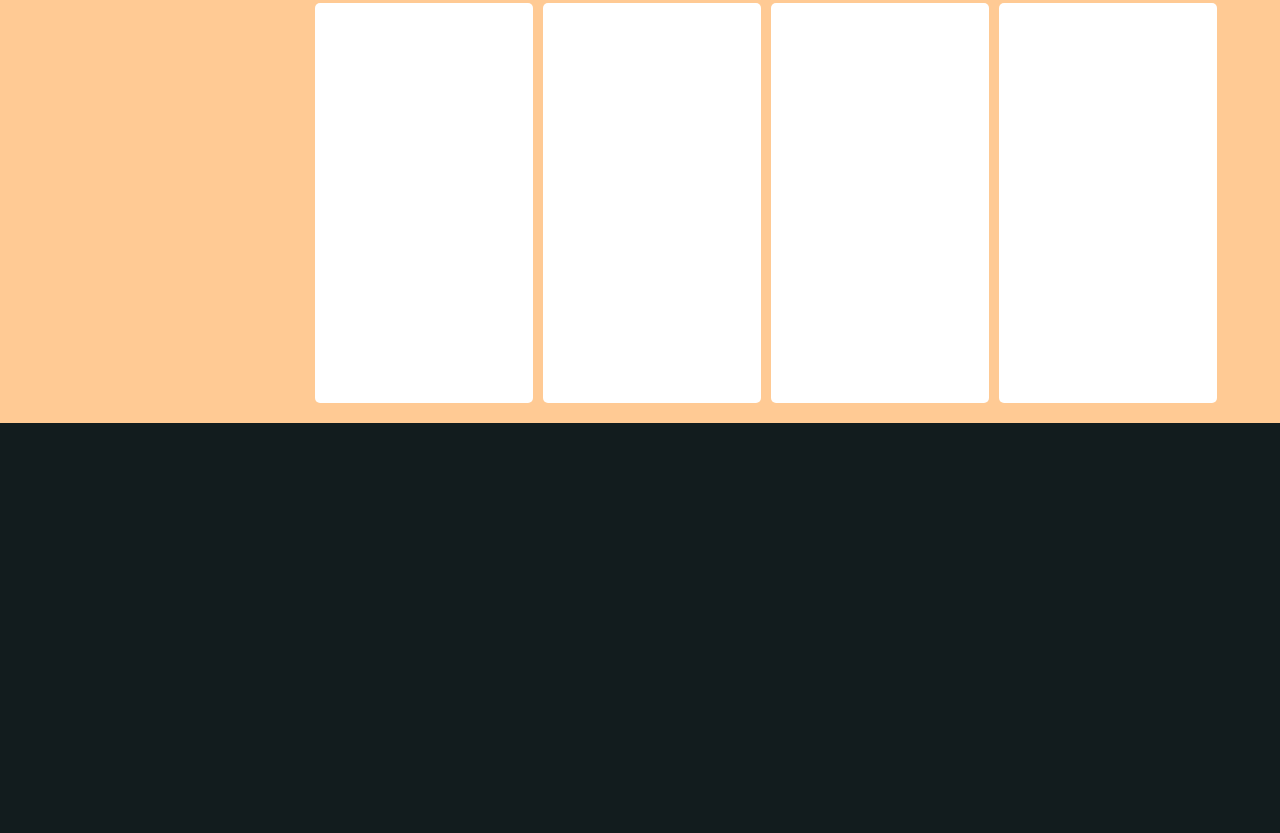
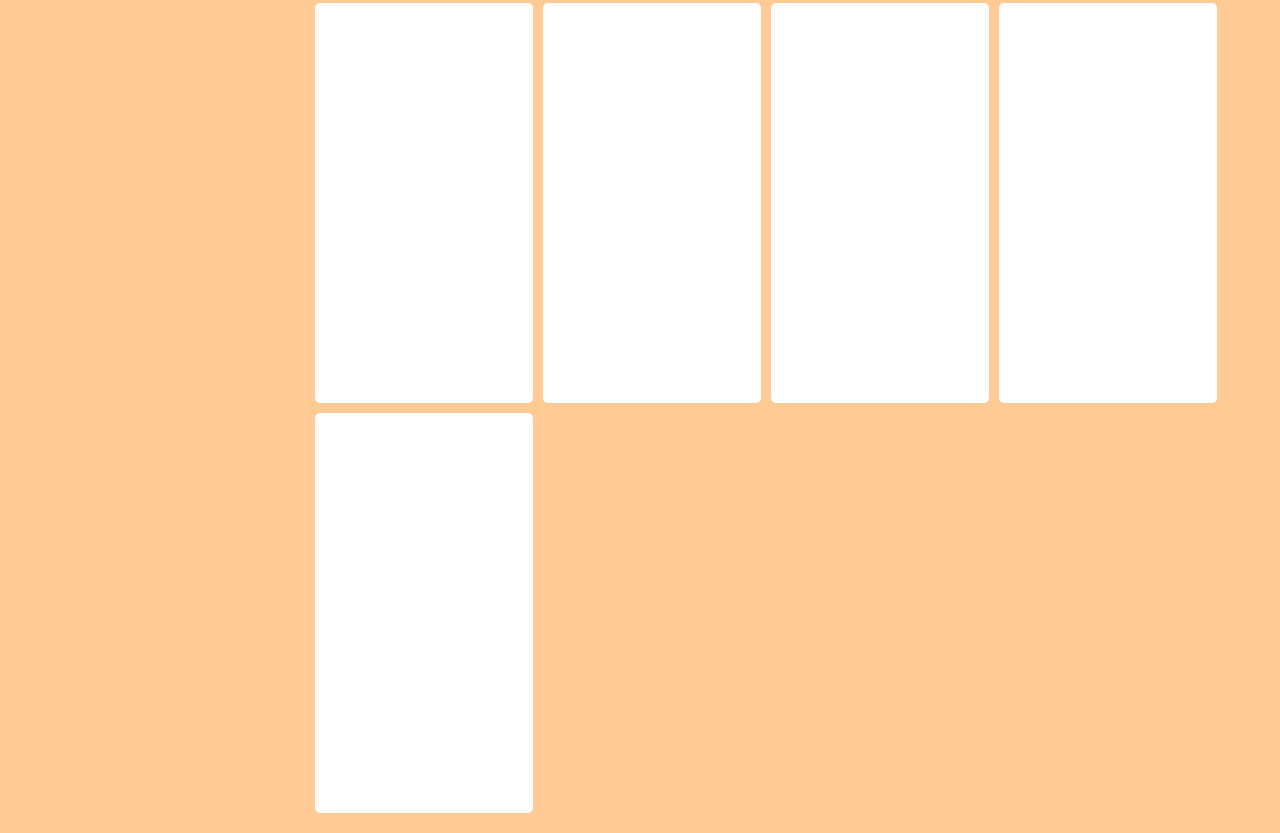
Before and after one commit to AKiroi/online-store, a website built with webpack: page src/index.html in a window 1280 px wide. Shown: the part 917-1750 px from the top of the page. Before the commit the page ends 1340 px from the top, so only its background shows below. Built offline with nearby package versions, Linux system fonts and the light colour scheme.

Commit message:
feat: test git branch

```diff
--- a/src/index.html
+++ b/src/index.html
@@ -115,6 +115,7 @@
             <div class="goods__item"></div>
             <div class="goods__item"></div>
             <div class="goods__item"></div>
+            <div class="goods__item"></div>
           </div>
         </div>
       </main>
```
